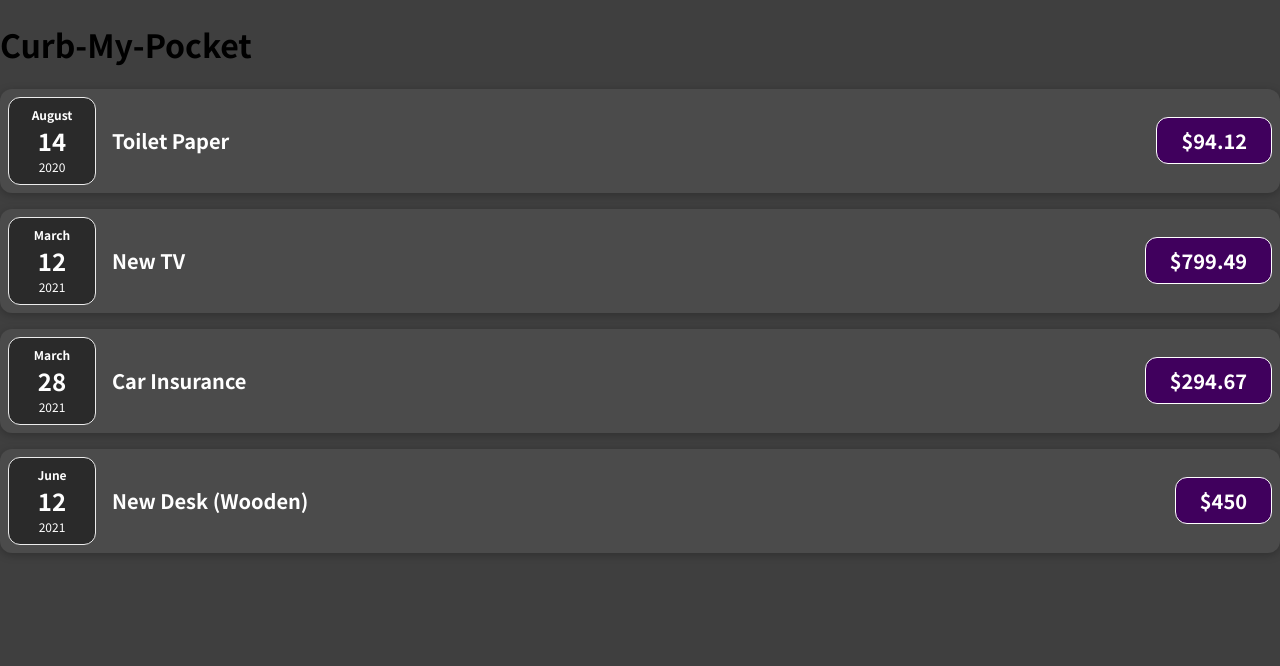
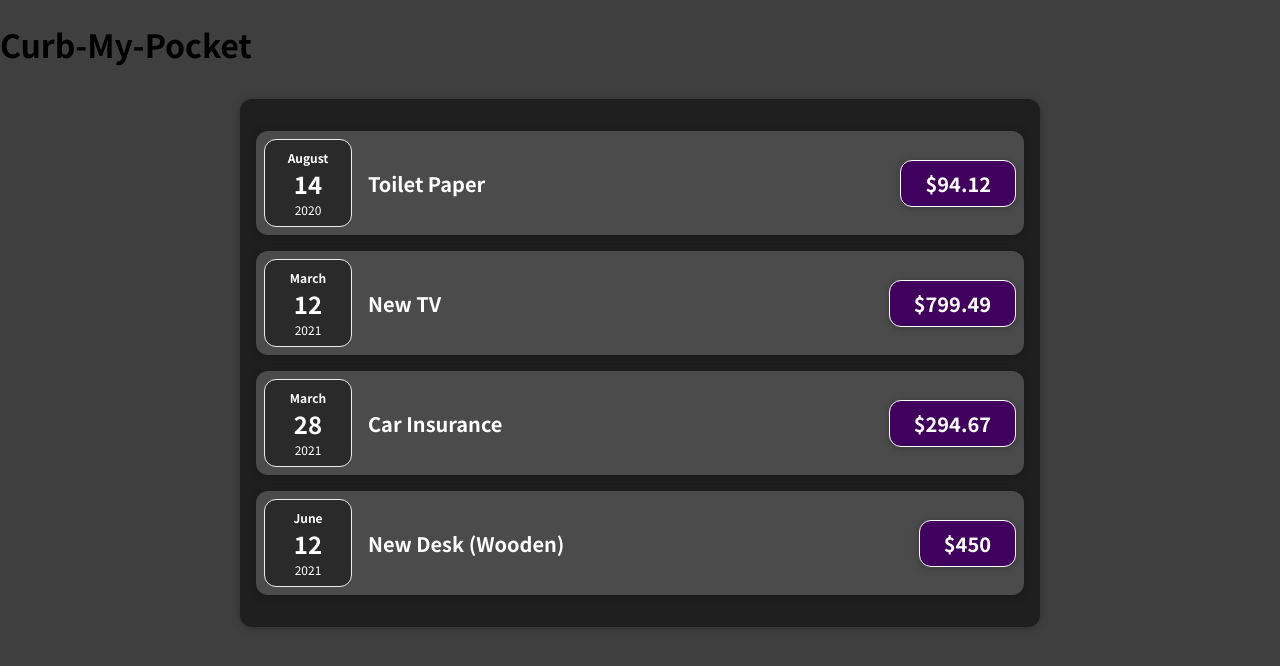
Before and after one commit to Pranav016/CurbMyExpenditure, a JavaScript app: page / in a window 1280 px wide. Shown: the top 666 px of the page. Built offline with nearby package versions, Linux system fonts and the light colour scheme.

Commit message:
Add expenses component and Card as a wrapper component

```diff
--- a/src/App.js
+++ b/src/App.js
@@ -1,30 +1,11 @@
-import ExpenseItem from './components/ExpenseItem';
+import Expenses from './components/Expenses';
 import expenses from './data/dummy_data.js';
 
 function App() {
 	return (
 		<div>
 			<h1>Curb-My-Pocket</h1>
-			<ExpenseItem
-				title={expenses[0].title}
-				amount={expenses[0].amount}
-				date={expenses[0].date}
-			/>
-			<ExpenseItem
-				title={expenses[1].title}
-				amount={expenses[1].amount}
-				date={expenses[1].date}
-			/>
-			<ExpenseItem
-				title={expenses[2].title}
-				amount={expenses[2].amount}
-				date={expenses[2].date}
-			/>
-			<ExpenseItem
-				title={expenses[3].title}
-				amount={expenses[3].amount}
-				date={expenses[3].date}
-			/>
+			<Expenses items={expenses} />
 		</div>
 	);
 }
--- /dev/null
+++ b/src/components/Card.css
@@ -0,0 +1,4 @@
+.card {
+	border-radius: 12px;
+	box-shadow: 0 1px 8px rgba(0, 0, 0, 0.25);
+}
--- /dev/null
+++ b/src/components/Card.js
@@ -0,0 +1,10 @@
+// This component acts as a wrapper component over the expenses and the expense items and avoids some duplication of css code
+import './Card.css';
+
+function Card(props) {
+	const classes = ' card ' + props.className;
+	return <div className={classes}>{props.children}</div>; // props.children helps to make this a wrapper component
+	// props.children is implicitly sent to every component
+}
+
+export default Card;
--- a/src/components/ExpenseItem.css
+++ b/src/components/ExpenseItem.css
@@ -5,7 +5,6 @@
 	box-shadow: 0 2px 8px rgba(0, 0, 0, 0.25);
 	padding: 0.5rem;
 	margin: 1rem 0;
-	border-radius: 12px;
 	background-color: #4b4b4b;
 }
 
@@ -34,7 +33,6 @@
 	background-color: #40005d;
 	border: 1px solid white;
 	padding: 0.5rem;
-	border-radius: 12px;
 }
 
 @media (min-width: 580px) {
--- a/src/components/ExpenseItem.js
+++ b/src/components/ExpenseItem.js
@@ -1,15 +1,16 @@
 import './ExpenseItem.css';
 import ExpenseDate from './ExpenseDate';
+import Card from './Card';
 
 function ExpenseItem(props) {
 	return (
-		<div className='expense-item'>
+		<Card className='expense-item'>
 			<ExpenseDate date={props.date} />
 			<div className='expense-item__description'>
 				<h2>{props.title}</h2>
-				<div className='expense-item__price'>${props.amount}</div>
+				<Card className='expense-item__price'>${props.amount}</Card>
 			</div>
-		</div>
+		</Card>
 	);
 }
 
--- /dev/null
+++ b/src/components/Expenses.css
@@ -0,0 +1,7 @@
+.expenses {
+	padding: 1rem;
+	background-color: rgb(31, 31, 31);
+	margin: 2rem auto;
+	width: 50rem;
+	max-width: 95%;
+}
--- /dev/null
+++ b/src/components/Expenses.js
@@ -0,0 +1,32 @@
+import ExpenseItem from './ExpenseItem';
+import './Expenses.css';
+import Card from './Card';
+
+function Expenses(props) {
+	return (
+		<Card className='expenses'>
+			<ExpenseItem
+				title={props.items[0].title}
+				amount={props.items[0].amount}
+				date={props.items[0].date}
+			/>
+			<ExpenseItem
+				title={props.items[1].title}
+				amount={props.items[1].amount}
+				date={props.items[1].date}
+			/>
+			<ExpenseItem
+				title={props.items[2].title}
+				amount={props.items[2].amount}
+				date={props.items[2].date}
+			/>
+			<ExpenseItem
+				title={props.items[3].title}
+				amount={props.items[3].amount}
+				date={props.items[3].date}
+			/>
+		</Card>
+	);
+}
+
+export default Expenses;
```
Also changed, not shown: .eslintrc.json.
